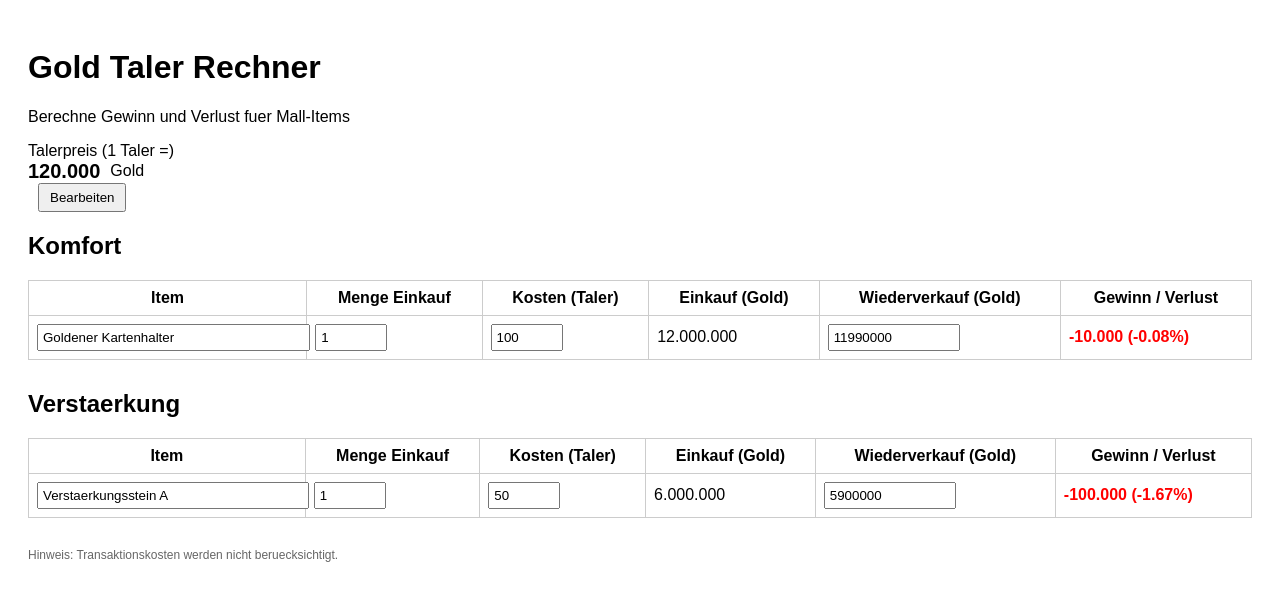
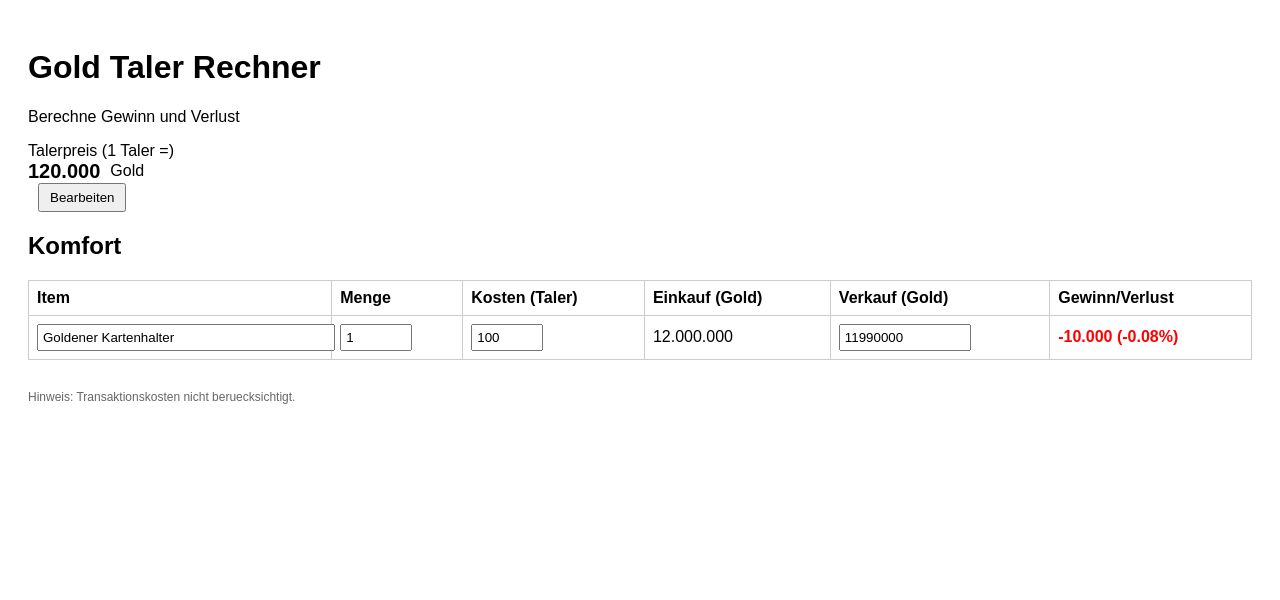
Before and after one commit to NekoKasai/Nostale-Taler-Umrechner, a React (Vite) app: page / in a window 1280 px wide. Shown: the top 600 px of the page. Built offline with nearby package versions, Linux system fonts and the light colour scheme.

Commit message:
Update App.js
Update App.js

```diff
--- a/src/App.js
+++ b/src/App.js
@@ -7,9 +7,6 @@ export default function TalerRechner() {
   const [items, setItems] = useState({
     Komfort: [
       { id: 1, name: "Goldener Kartenhalter", talerCost: 100, resaleGold: 11990000, buyAmount: 1, sellAmount: 1 }
-    ],
-    Verstaerkung: [
-      { id: 2, name: "Verstaerkungsstein A", talerCost: 50, resaleGold: 5900000, buyAmount: 1, sellAmount: 1 }
     ]
   });
 
@@ -32,110 +29,191 @@ export default function TalerRechner() {
     return { cost, profit, pct, revenue };
   }
 
-  return (
-    <div style={{ padding: "20px", fontFamily: "Arial" }}>
-      <h1>Gold Taler Rechner</h1>
-      <p>Berechne Gewinn und Verlust fuer Mall-Items</p>
+  // Create elements without JSX
+  return React.createElement(
+    "div",
+    { style: { padding: "20px", fontFamily: "Arial" } },
+    [
+      React.createElement("h1", { key: "title" }, "Gold Taler Rechner"),
+      React.createElement("p", { key: "subtitle" }, "Berechne Gewinn und Verlust"),
 
-      <div style={{ marginBottom: "20px" }}>
-        <div>Talerpreis (1 Taler =)</div>
-        {!editingTaler ? (
-          <div style={{ display: "flex", gap: "10px", alignItems: "center" }}>
-            <div style={{ fontSize: "20px", fontWeight: "bold" }}>
-              {talerPrice.toLocaleString('de-DE')}
-            </div>
-            <div>Gold</div>
-          </div>
-        ) : (
-          <input
-            type="number"
-            value={talerPrice}
-            onChange={(e) => setTalerPrice(Number(e.target.value))}
-            style={{ padding: "5px" }}
-          />
-        )}
-        <button
-          onClick={() => setEditingTaler((s) => !s)}
-          style={{ marginLeft: "10px", padding: "5px 10px" }}
-        >
-          {editingTaler ? "Speichern" : "Bearbeiten"}
-        </button>
-      </div>
+      React.createElement(
+        "div",
+        { key: "price-section", style: { marginBottom: "20px" } },
+        [
+          React.createElement("div", { key: "label" }, "Talerpreis (1 Taler =)"),
+          !editingTaler
+            ? React.createElement(
+                "div",
+                {
+                  key: "display",
+                  style: { display: "flex", gap: "10px", alignItems: "center" }
+                },
+                [
+                  React.createElement(
+                    "div",
+                    {
+                      key: "value",
+                      style: { fontSize: "20px", fontWeight: "bold" }
+                    },
+                    talerPrice.toLocaleString('de-DE')
+                  ),
+                  React.createElement("div", { key: "unit" }, "Gold")
+                ]
+              )
+            : React.createElement("input", {
+                key: "input",
+                type: "number",
+                value: talerPrice,
+                onChange: (e) => setTalerPrice(Number(e.target.value)),
+                style: { padding: "5px" }
+              }),
+          React.createElement(
+            "button",
+            {
+              key: "button",
+              onClick: () => setEditingTaler((s) => !s),
+              style: { marginLeft: "10px", padding: "5px 10px" }
+            },
+            editingTaler ? "Speichern" : "Bearbeiten"
+          )
+        ]
+      ),
 
-      {Object.entries(items).map(([category, list]) => (
-        <div key={category} style={{ marginBottom: "30px" }}>
-          <h2>{category}</h2>
-          <div style={{ overflowX: "auto" }}>
-            <table style={{ width: "100%", borderCollapse: "collapse" }}>
-              <thead>
-                <tr>
-                  <th style={{ padding: "8px", border: "1px solid #ccc" }}>Item</th>
-                  <th style={{ padding: "8px", border: "1px solid #ccc" }}>Menge Einkauf</th>
-                  <th style={{ padding: "8px", border: "1px solid #ccc" }}>Kosten (Taler)</th>
-                  <th style={{ padding: "8px", border: "1px solid #ccc" }}>Einkauf (Gold)</th>
-                  <th style={{ padding: "8px", border: "1px solid #ccc" }}>Wiederverkauf (Gold)</th>
-                  <th style={{ padding: "8px", border: "1px solid #ccc" }}>Gewinn / Verlust</th>
-                </tr>
-              </thead>
-              <tbody>
-                {list.map((it) => {
-                  const { cost, profit, pct } = profitFor(it);
-                  return (
-                    <tr key={it.id}>
-                      <td style={{ padding: "8px", border: "1px solid #ccc" }}>
-                        <input
-                          value={it.name}
-                          onChange={(e) => updateItem(category, it.id, { name: e.target.value })}
-                          style={{ width: "100%", padding: "4px" }}
-                        />
-                      </td>
-                      <td style={{ padding: "8px", border: "1px solid #ccc" }}>
-                        <input
-                          type="number"
-                          value={it.buyAmount}
-                          onChange={(e) => updateItem(category, it.id, { buyAmount: Number(e.target.value) })}
-                          style={{ width: "60px", padding: "4px" }}
-                        />
-                      </td>
-                      <td style={{ padding: "8px", border: "1px solid #ccc" }}>
-                        <input
-                          type="number"
-                          value={it.talerCost}
-                          onChange={(e) => updateItem(category, it.id, { talerCost: Number(e.target.value) })}
-                          style={{ width: "60px", padding: "4px" }}
-                        />
-                      </td>
-                      <td style={{ padding: "8px", border: "1px solid #ccc" }}>
-                        {cost.toLocaleString('de-DE')}
-                      </td>
-                      <td style={{ padding: "8px", border: "1px solid #ccc" }}>
-                        <input
-                          type="number"
-                          value={it.resaleGold}
-                          onChange={(e) => updateItem(category, it.id, { resaleGold: Number(e.target.value) })}
-                          style={{ width: "120px", padding: "4px" }}
-                        />
-                      </td>
-                      <td style={{
-                        padding: "8px",
-                        border: "1px solid #ccc",
-                        color: profit >= 0 ? "green" : "red",
-                        fontWeight: "bold"
-                      }}>
-                        {profit.toLocaleString('de-DE')} ({pct.toFixed(2)}%)
-                      </td>
-                    </tr>
-                  );
-                })}
-              </tbody>
-            </table>
-          </div>
-        </div>
-      ))}
+      ...Object.entries(items).map(([category, list]) =>
+        React.createElement(
+          "div",
+          {
+            key: category,
+            style: { marginBottom: "30px" }
+          },
+          [
+            React.createElement("h2", { key: "header" }, category),
+            React.createElement(
+              "div",
+              {
+                key: "table-container",
+                style: { overflowX: "auto" }
+              },
+              React.createElement(
+                "table",
+                {
+                  key: "table",
+                  style: { width: "100%", borderCollapse: "collapse" }
+                },
+                [
+                  React.createElement(
+                    "thead",
+                    { key: "thead" },
+                    React.createElement(
+                      "tr",
+                      { key: "header-row" },
+                      [
+                        React.createElement("th", { key: "name", style: tableHeaderStyle }, "Item"),
+                        React.createElement("th", { key: "amount", style: tableHeaderStyle }, "Menge"),
+                        React.createElement("th", { key: "cost", style: tableHeaderStyle }, "Kosten (Taler)"),
+                        React.createElement("th", { key: "buy", style: tableHeaderStyle }, "Einkauf (Gold)"),
+                        React.createElement("th", { key: "sell", style: tableHeaderStyle }, "Verkauf (Gold)"),
+                        React.createElement("th", { key: "profit", style: tableHeaderStyle }, "Gewinn/Verlust")
+                      ]
+                    )
+                  ),
+                  React.createElement(
+                    "tbody",
+                    { key: "tbody" },
+                    list.map((it) => {
+                      const { cost, profit, pct } = profitFor(it);
+                      return React.createElement(
+                        "tr",
+                        { key: it.id },
+                        [
+                          React.createElement(
+                            "td",
+                            { key: "name", style: tableCellStyle },
+                            React.createElement("input", {
+                              value: it.name,
+                              onChange: (e) => updateItem(category, it.id, { name: e.target.value }),
+                              style: { width: "100%", padding: "4px" }
+                            })
+                          ),
+                          React.createElement(
+                            "td",
+                            { key: "amount", style: tableCellStyle },
+                            React.createElement("input", {
+                              type: "number",
+                              value: it.buyAmount,
+                              onChange: (e) => updateItem(category, it.id, { buyAmount: Number(e.target.value) }),
+                              style: { width: "60px", padding: "4px" }
+                            })
+                          ),
+                          React.createElement(
+                            "td",
+                            { key: "cost", style: tableCellStyle },
+                            React.createElement("input", {
+                              type: "number",
+                              value: it.talerCost,
+                              onChange: (e) => updateItem(category, it.id, { talerCost: Number(e.target.value) }),
+                              style: { width: "60px", padding: "4px" }
+                            })
+                          ),
+                          React.createElement(
+                            "td",
+                            { key: "buy", style: tableCellStyle },
+                            cost.toLocaleString('de-DE')
+                          ),
+                          React.createElement(
+                            "td",
+                            { key: "sell", style: tableCellStyle },
+                            React.createElement("input", {
+                              type: "number",
+                              value: it.resaleGold,
+                              onChange: (e) => updateItem(category, it.id, { resaleGold: Number(e.target.value) }),
+                              style: { width: "120px", padding: "4px" }
+                            })
+                          ),
+                          React.createElement(
+                            "td",
+                            {
+                              key: "profit",
+                              style: {
+                                ...tableCellStyle,
+                                color: profit >= 0 ? "green" : "red",
+                                fontWeight: "bold"
+                              }
+                            },
+                            `${profit.toLocaleString('de-DE')} (${pct.toFixed(2)}%)`
+                          )
+                        ]
+                      );
+                    })
+                  )
+                ]
+              )
+            )
+          ]
+        )
+      ),
 
-      <footer style={{ marginTop: "20px", fontSize: "12px", color: "#666" }}>
-        <p>Hinweis: Transaktionskosten werden nicht beruecksichtigt.</p>
-      </footer>
-    </div>
+      React.createElement(
+        "footer",
+        {
+          key: "footer",
+          style: { marginTop: "20px", fontSize: "12px", color: "#666" }
+        },
+        React.createElement("p", { key: "footer-text" }, "Hinweis: Transaktionskosten nicht beruecksichtigt.")
+      )
+    ]
   );
 }
+
+// Style definitions
+const tableHeaderStyle = {
+  padding: "8px",
+  border: "1px solid #ccc",
+  textAlign: "left"
+};
+
+const tableCellStyle = {
+  padding: "8px",
+  border: "1px solid #ccc"
+};
```
